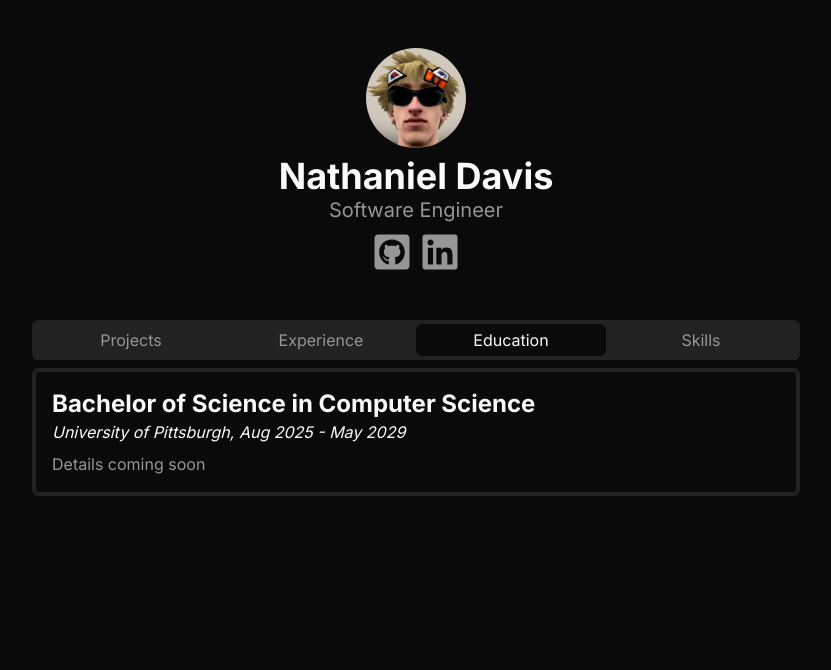
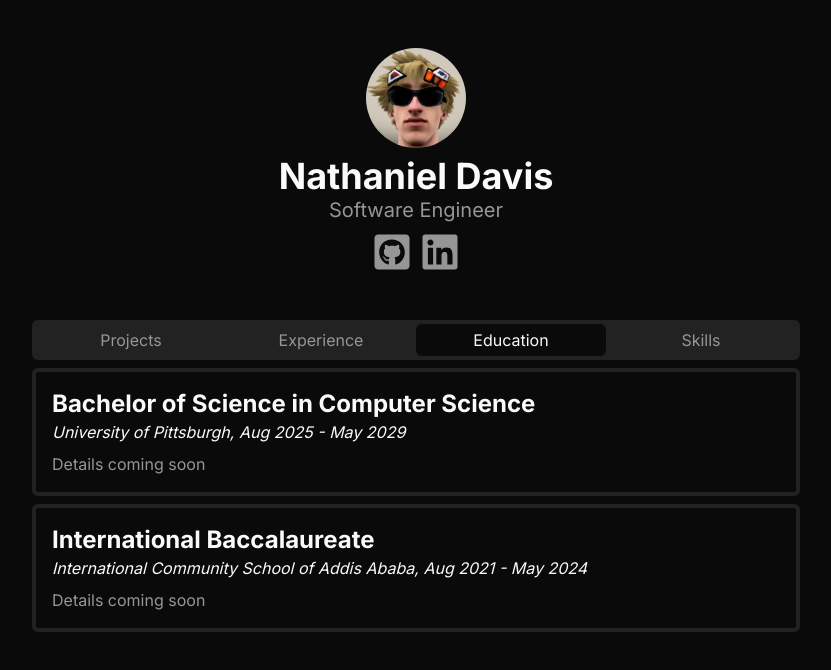
Before and after one commit to ntedvs/ntedvs.com, a Next.js app: page / in a window 1280 px wide. Both pictures are taken after a click on the button "Education". Shown: the top 670 px of the page, without its empty margins (224-1055 px from the left). Built offline with nearby package versions, Linux system fonts and the light colour scheme.

Commit message:
Update tabs.tsx

```diff
--- a/src/app/tabs.tsx
+++ b/src/app/tabs.tsx
@@ -91,6 +91,7 @@ function Experience() {
 
 function Education() {
   return (
+    <div className="flex flex-col gap-2">
     <div className="trap">
       <h2 className="text-2xl font-bold">
         Bachelor of Science in Computer Science
@@ -101,6 +102,18 @@ function Education() {
 
       <p className="text-muted">Details coming soon</p>
     </div>
+
+      <div className="trap">
+      <h2 className="text-2xl font-bold">
+International Baccalaureate
+      </h2>
+      <p className="mb-2 italic">
+        International Community School of Addis Ababa, Aug 2021 - May 2024
+      </p>
+
+      <p className="text-muted">Details coming soon</p>
+    </div>
+      </div>
   )
 }
 
```
